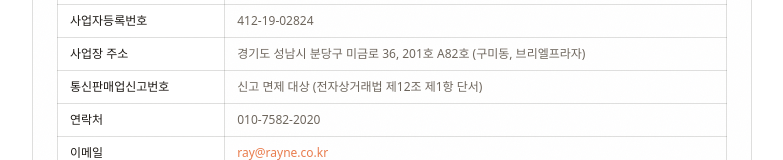
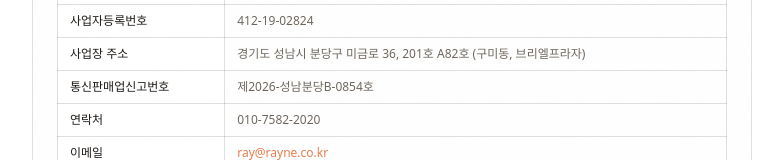
Before and after one commit to rhcho94/congre, a Next.js app: page /privacy in a window 1280 px wide. Shown: the part 5447-5607 px from the top of the page, without its empty margins (248-1031 px from the left). Built offline with nearby package versions, Linux system fonts and the light colour scheme; a web font is replaced by a local one.

Commit message:
fix(legal): 약관·개인정보처리방침 통신판매업신고번호를 신고번호로 교체

```diff
--- a/src/app/privacy/page.tsx
+++ b/src/app/privacy/page.tsx
@@ -452,7 +452,7 @@ export default function PrivacyPage() {
                   </tr>
                   <tr>
                     <td className="border border-border px-3 py-2 font-medium text-foreground bg-surface">통신판매업신고번호</td>
-                    <td className="border border-border px-3 py-2">신고 면제 대상 (전자상거래법 제12조 제1항 단서)</td>
+                    <td className="border border-border px-3 py-2">제2026-성남분당B-0854호</td>
                   </tr>
                   <tr>
                     <td className="border border-border px-3 py-2 font-medium text-foreground bg-surface">연락처</td>
--- a/src/app/terms/page.tsx
+++ b/src/app/terms/page.tsx
@@ -368,7 +368,7 @@ export default function TermsPage() {
             <p>대표자: 조래환</p>
             <p>사업자등록번호: 412-19-02824</p>
             <p>사업장 주소: 경기도 성남시 분당구 미금로 36, 201호 A82호 (구미동, 브리엘프라자)</p>
-            <p>통신판매업신고번호: 신고 면제 대상 (전자상거래법 제12조 제1항 단서)</p>
+            <p>통신판매업신고번호: 제2026-성남분당B-0854호</p>
             <p>연락처: 010-7582-2020</p>
             <p>
               이메일:{" "}
```
Also changed, not shown: 3 other files (tests, documents, lock files or other folders).
